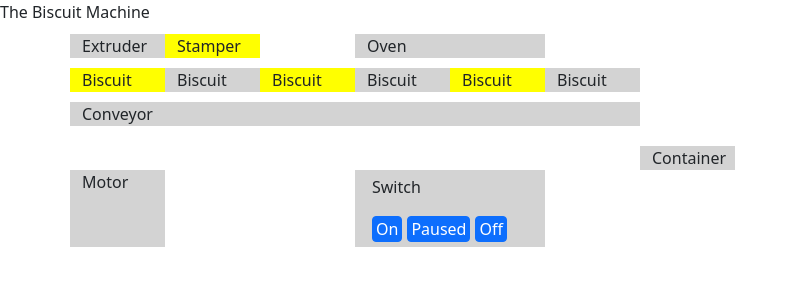
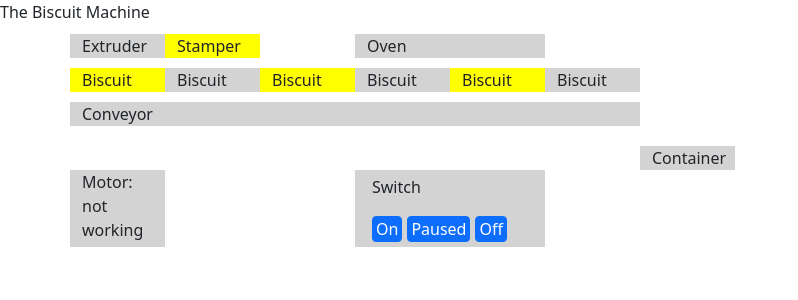
Before and after one commit to anisarambelieva/the-biscuit-machine, a React (Create React App) app: page / in a window 1280 px wide. Shown: the top 300 px of the page, without its empty margins (0-798 px from the left). Built offline with nearby package versions, Linux system fonts and the light colour scheme.

Commit message:
Add working label to motor

```diff
--- a/src/components/machine.js
+++ b/src/components/machine.js
@@ -67,7 +67,7 @@ const Machine = () => {
 
       <Row>
         <Col md="1" style={{ backgroundColor: "lightGray" }}>
-          Motor
+          Motor: {state === "On" ? "working" : "not working"}
         </Col>
         <Col
           md={{ span: 2, offset: 2 }}
```
